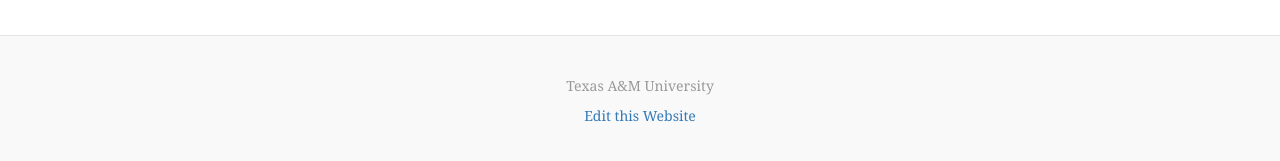
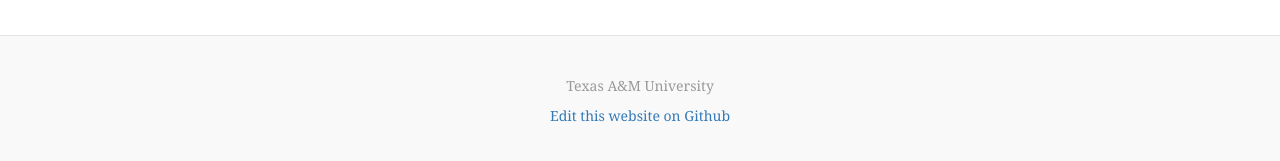
Before and after one commit to LabVIEW-Robotics/LabVIEW-Robotics.github.io, a Jekyll site: the page built from index.html, in a window 1280 px wide. Shown: the part 505-666 px from the top of the page. Built offline with Jekyll 4.4.1, drawn with Linux system fonts in a browser that asks for light colours; nearby versions of some CDN libraries; Markdown is read by kramdown in place of the engine named in the settings.

Commit message:
edit link change

```diff
--- a/_layouts/default.html
+++ b/_layouts/default.html
@@ -119,7 +119,7 @@
 
 <p>
 
-<a href="http://github.com/labview-robotics/">Edit this Website</a>
+<a href="http://github.com/labview-robotics/LabVIEW-Robotics.github.io">Edit this website on Github</a>
 
 </p>
 
```
